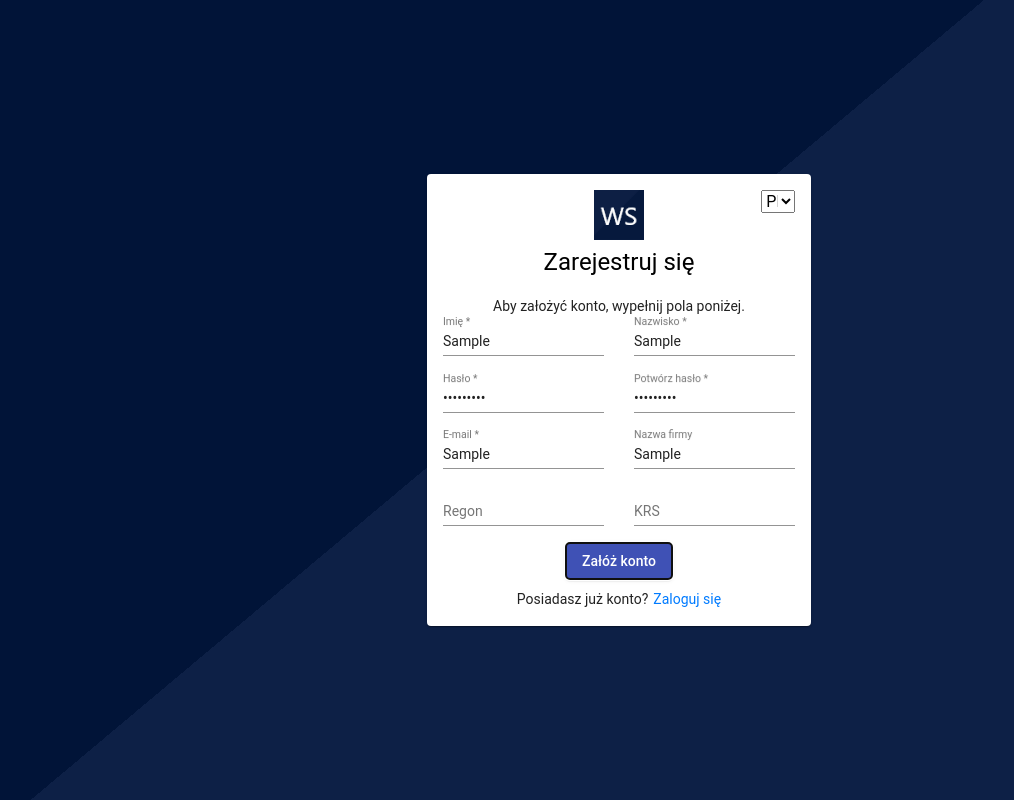
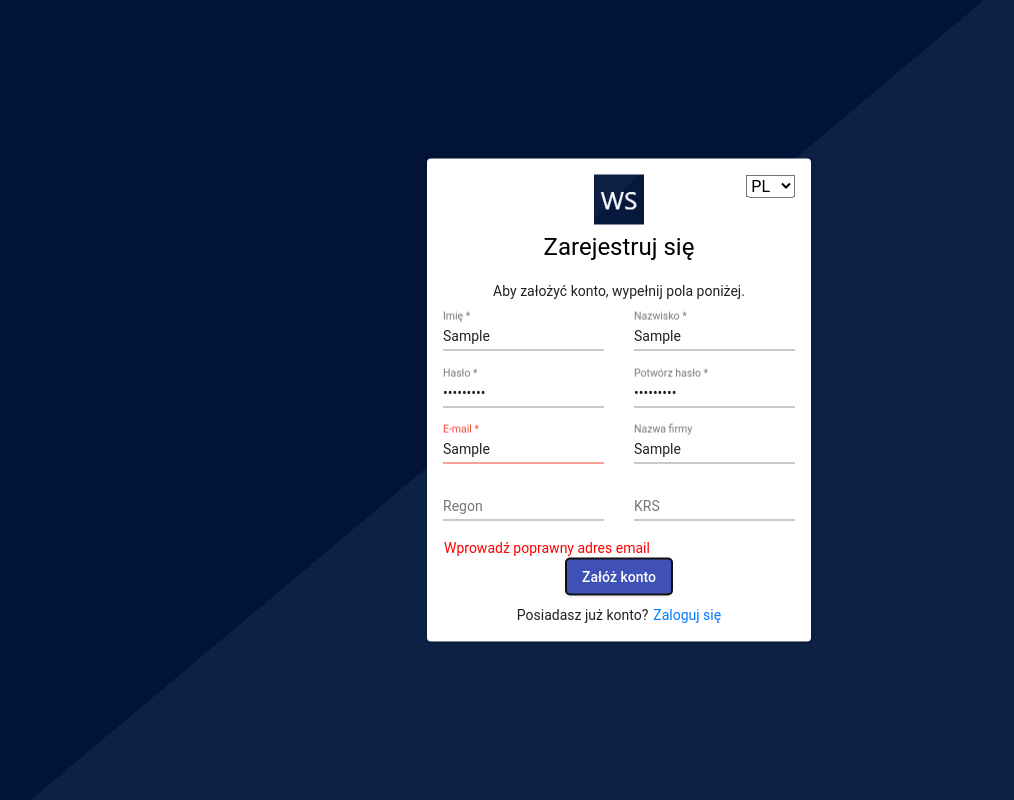
Before and after one commit to Heriad/wholesale-project, an Angular app in the folder wholesale-app/: page /register in a window 1280 px wide. Both pictures are taken after typing "Sample", "Sample", "Sample123", "Sample123", "Sample", "Sample" into the empty fields and a click on the button "Załóż konto". Shown: the whole page, without its empty margins (21-1035 px from the left). Built offline with nearby package versions, Linux system fonts and the light colour scheme; no server answers.

Commit message:
added register form validation

```diff
--- a/wholesale-app/src/app/components/shared/login/login.component.html
+++ b/wholesale-app/src/app/components/shared/login/login.component.html
@@ -11,7 +11,7 @@
           <mat-card-subtitle>Zaloguj się</mat-card-subtitle>
         </mat-card-header>
       </div>
-      <div class="col-2">
+      <div class="col-2 language-panel-label">
         <select class="language-panel">
           <option value="PL">PL</option>
           <option value="ENG">ENG</option>
--- a/wholesale-app/src/app/components/shared/register/register.component.html
+++ b/wholesale-app/src/app/components/shared/register/register.component.html
@@ -11,7 +11,7 @@
           <mat-card-subtitle>Zarejestruj się</mat-card-subtitle>
         </mat-card-header>
       </div>
-      <div class="col-2">
+      <div class="col-2 language-panel-label">
         <select class="language-panel">
           <option value="PL">PL</option>
           <option value="ENG">ENG</option>
@@ -25,7 +25,7 @@
         <span>Aby założyć konto, wypełnij pola poniżej.</span>
       </div>
 
-      <form [formGroup]="registerForm">
+      <form [formGroup]="registerForm" class="register-form">
         <div class="row">
           <div class="col-6">
             <mat-form-field class="data-label">
@@ -42,12 +42,12 @@
         <div class="row">
           <div class="col-6">
             <mat-form-field class="data-label">
-              <input matInput type="password" placeholder="Hasło" maxlength="15" formControlName="password">
+              <input matInput type="password" placeholder="Hasło" maxlength="20" formControlName="password">
             </mat-form-field>
           </div>
           <div class="col-6">
             <mat-form-field class="data-label">
-              <input matInput type="password" placeholder="Potwórz hasło" maxlength="15" formControlName="repeatPassword">
+              <input matInput type="password" placeholder="Potwórz hasło" maxlength="20" formControlName="repeatPassword">
             </mat-form-field>
           </div>
         </div>
@@ -55,12 +55,12 @@
         <div class="row">
           <div class="col-6">
             <mat-form-field class="data-label">
-              <input matInput type="text" placeholder="E-mail" maxlength="15" formControlName="email">
+              <input matInput type="text" placeholder="E-mail" maxlength="25" formControlName="email">
             </mat-form-field>
           </div>
           <div class="col-6">
             <mat-form-field class="data-label">
-              <input matInput type="text" placeholder="Nazwa firmy" maxlength="15" formControlName="companyName">
+              <input matInput type="text" placeholder="Nazwa firmy" maxlength="30" formControlName="companyName">
             </mat-form-field>
           </div>
         </div>
@@ -68,14 +68,18 @@
         <div class="row">
           <div class="col-6">
             <mat-form-field class="data-label">
-              <input matInput type="text" placeholder="Regon" maxlength="15" formControlName="regon">
+              <input matInput type="text" placeholder="Regon" maxlength="14" formControlName="regon">
             </mat-form-field>
           </div>
           <div class="col-6">
             <mat-form-field class="data-label">
-              <input matInput type="text" placeholder="KRS" maxlength="15" formControlName="krs">
+              <input matInput type="text" placeholder="KRS" maxlength="10" formControlName="krs">
             </mat-form-field>
           </div>
+        </div>
+
+        <div class="row" *ngIf="registerError.length > 0">
+          <span class="error-label" *ngFor="let err of registerError">{{ err }}</span>
         </div>
 
           <div class="row center">
--- a/wholesale-app/src/app/components/shared/register/register.component.scss
+++ b/wholesale-app/src/app/components/shared/register/register.component.scss
@@ -1,4 +1,8 @@
 @import '../../../styles/header-card.scss';
+
+.register-form {
+  margin-top: 10px;
+}
 
 .center {
   padding: 0px 16px 0px 16px;
@@ -26,6 +30,12 @@
   width: 100%;
 }
 
+.error-label {
+  width: 100%;
+  padding: 0px 16px 0px 16px;
+  color: red;
+}
+
 #footer-label {
   margin-top: 10px;
 }
--- a/wholesale-app/src/app/components/shared/register/register.component.ts
+++ b/wholesale-app/src/app/components/shared/register/register.component.ts
@@ -1,7 +1,7 @@
 import { ApiUrlsService } from './../../../services/api-urls.service';
 import { Component, OnInit } from '@angular/core';
 import { User, UserRole } from 'src/app/models/user.model';
-import { FormBuilder, Validators } from '@angular/forms';
+import { FormBuilder, Validators, FormGroup } from '@angular/forms';
 
 @Component({
   selector: 'app-register',
@@ -12,22 +12,22 @@ export class RegisterComponent implements OnInit {
 
   constructor(private fb: FormBuilder, public api: ApiUrlsService) { }
 
-  registerForm = this.fb.group({
-    name: ['', Validators.required],
-    surname: ['', Validators.required],
-    password: ['', Validators.required],
-    repeatPassword: ['', Validators.required],
-    email: ['', Validators.required],
-    companyName: [''],
-    regon: [''],
-    krs: [''],
-    type: [''],
-  });
+  registerForm: FormGroup;
+  registerError: Array<string> = [];
 
   registerUser() {
-    if (this.registerForm.controls.password.value !== this.registerForm.controls.repeatPassword.value) {
-      console.log('różne hasła!');
-      return;
+    this.registerError = [];
+    if (this.registerForm.controls.name.invalid || this.registerForm.controls.surname.invalid ||
+        this.registerForm.controls.password.invalid || this.registerForm.controls.repeatPassword.invalid ||
+        this.registerForm.controls.email.value.length === 0) {
+      this.registerError.push('Uzupełnij wymagane pola');
+    }
+    if (this.registerForm.controls.email.value.length > 0 && this.registerForm.controls.email.invalid) {
+      this.registerError.push('Wprowadź poprawny adres email');
+    }
+    if ((this.registerForm.controls.password.value !== this.registerForm.controls.repeatPassword.value) &&
+        (this.registerForm.controls.password.value.length > 0 && this.registerForm.controls.repeatPassword.value.length)) {
+      this.registerError.push('Hasła nie są jednakowe');
     }
     const user: User = {
       name: this.registerForm.controls.name.value,
@@ -39,12 +39,26 @@ export class RegisterComponent implements OnInit {
       krs: this.registerForm.controls.krs.value,
       type: UserRole.CLIENT,
     };
-    this.api.createUser(user).subscribe((res) => {
-      console.log('res: ', res);
+    if (this.registerForm.valid) {
+      this.api.createUser(user).subscribe((res) => {
+
+        console.log('res: ', res);
+      });
+    }
+  }
+
+  ngOnInit(): void {
+    this.registerForm = this.fb.group({
+      name: ['', Validators.required],
+      surname: ['', Validators.required],
+      password: ['', Validators.required],
+      repeatPassword: ['', Validators.required],
+      email: ['', [Validators.required, Validators.email]],
+      companyName: [''],
+      regon: [''],
+      krs: [''],
+      type: [''],
     });
   }
 
-  ngOnInit(): void {
-  }
-
 }
--- a/wholesale-app/src/app/components/shared/remind-password/remind-password.component.html
+++ b/wholesale-app/src/app/components/shared/remind-password/remind-password.component.html
@@ -11,7 +11,7 @@
           <mat-card-subtitle>Przypomnij hasło</mat-card-subtitle>
         </mat-card-header>
       </div>
-      <div class="col-2">
+      <div class="col-2 language-panel-label">
         <select class="language-panel">
           <option value="PL">PL</option>
           <option value="ENG">ENG</option>
--- a/wholesale-app/src/app/styles/header-card.scss
+++ b/wholesale-app/src/app/styles/header-card.scss
@@ -22,6 +22,10 @@
   outline: none;
 }
 
+.language-panel-label {
+  padding-left: 0px;
+}
+
 .mat-card-title {
   text-align: center;
 }
```
Also changed, not shown: wholesale-app/src/info.txt.
